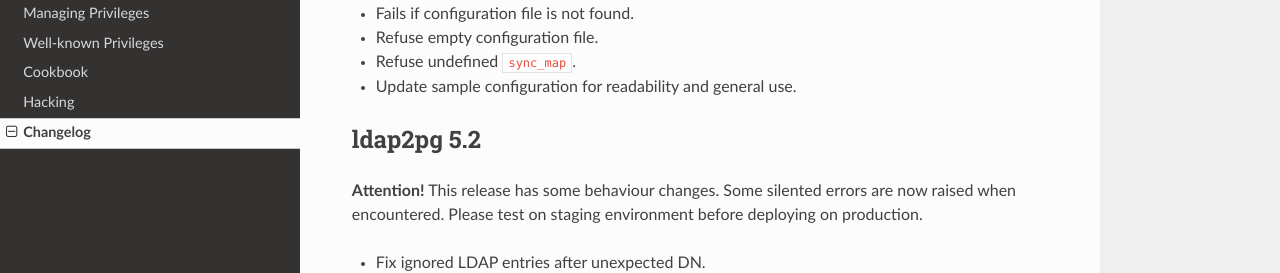
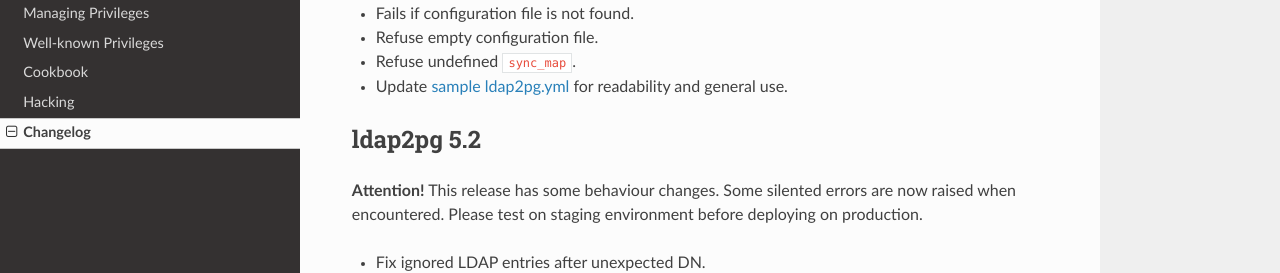
Before and after one commit to dalibo/ldap2pg, an MkDocs documentation site: the page built from docs/changelog.md, in a window 1280 px wide and 900 px high. Shown: the part 358-631 px from the top of the window. Built offline with MkDocs 1.6.1, drawn with Linux system fonts in a browser that asks for light colours; nearby versions of some CDN libraries.

Commit message:
Point changelog to sample configuration file

```diff
--- a/docs/changelog.md
+++ b/docs/changelog.md
@@ -15,7 +15,9 @@
 - Fails if configuration file is not found.
 - Refuse empty configuration file.
 - Refuse undefined `sync_map`.
-- Update sample configuration for readability and general use.
+- Update [sample
+  ldap2pg.yml](https://github.com/dalibo/ldap2pg/bloc/master/ldap2pg.yml) for
+  readability and general use.
 
 
 # ldap2pg 5.2
```
